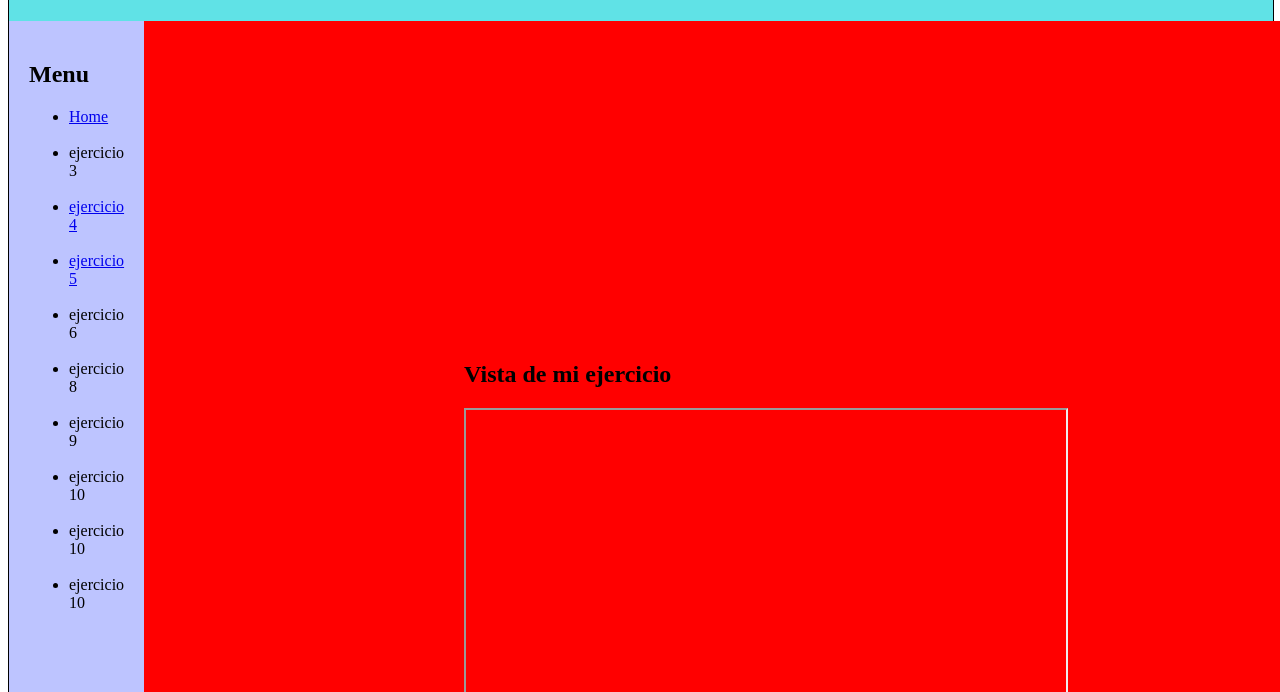
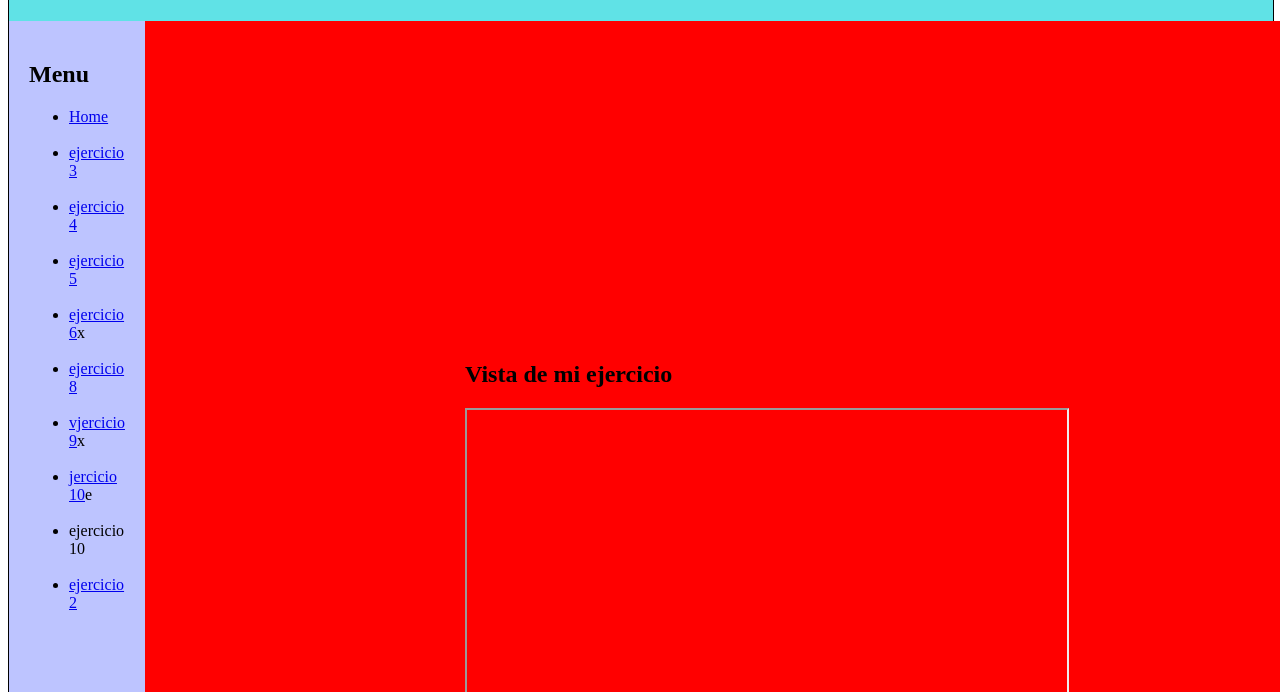
Before and after one commit to DeniaFlores666/Sitio-Web-Denia, a plain HTML site: page Ejercicios del 1 al 10.html in a window 1280 px wide. Shown: the part 108-800 px from the top of the page. Drawn offline with Linux system fonts and the light colour scheme.

Commit message:
Update Ejercicios del 1 al 10.html

```diff
--- a/Ejercicios del 1 al 10.html
+++ b/Ejercicios del 1 al 10.html
@@ -62,23 +62,23 @@
     <ul>
     <li><a href="index.html">Home</a></li>
     <br>
-    <li><a href="ejercicio 3.html" target="frameform"></a>ejercicio 3</li>
+    <li><a href="ejercicio 3.html" target="frameform">ejercicio 3</a></li>
     <br>
-    <li><a href="ejercicio4 html.txt" target="frameform">ejercicio 4</a></li>
+    <li><a href="ejercicio 4.txt" target="frameform">ejercicio 4</a></li>
     <br>
     <li><a href="ejer5.html,txt.html" target="frameform">ejercicio 5</a></li>
     <br>
-    <li><a href="ejercicio6.html" target="frameform"></a>ejercicio 6</li>
+    <li><a href="ejercicio6.html" target="frameform">ejercicio 6</a>x</li>
     <br>
-    <li><a href="ejercicio8.html" target="frameform"></a>ejercicio 8</li>
+    <li><a href="ejercicio8.html" target="frameform">ejercicio 8</a></li>
     <br>
-    <li><a href="ejercicio9.html" target="frameform"></a>ejercicio 9</li>
+    <li><a href="ejercicio9.html" target="frameform">vjercicio 9</a>x</li>
     <br>
-    <li><a href="ejercicio10.html" target="frameform"></a>ejercicio 10</li>
+    <li><a href="ejercicio10.html" target="frameform">jercicio 10</a>e</li>
     <br>
     <li><a href="trabajo7.html" target="frameform"></a>ejercicio 10</li>
     <br>
-    <li><a href="trabajo2.html" target="frameform"></a>ejercicio 10</li>
+    <li><a href="trabajo2.html" target="frameform">ejercicio 2</a></li>
     <br>
     </ul>
     </div>
```
